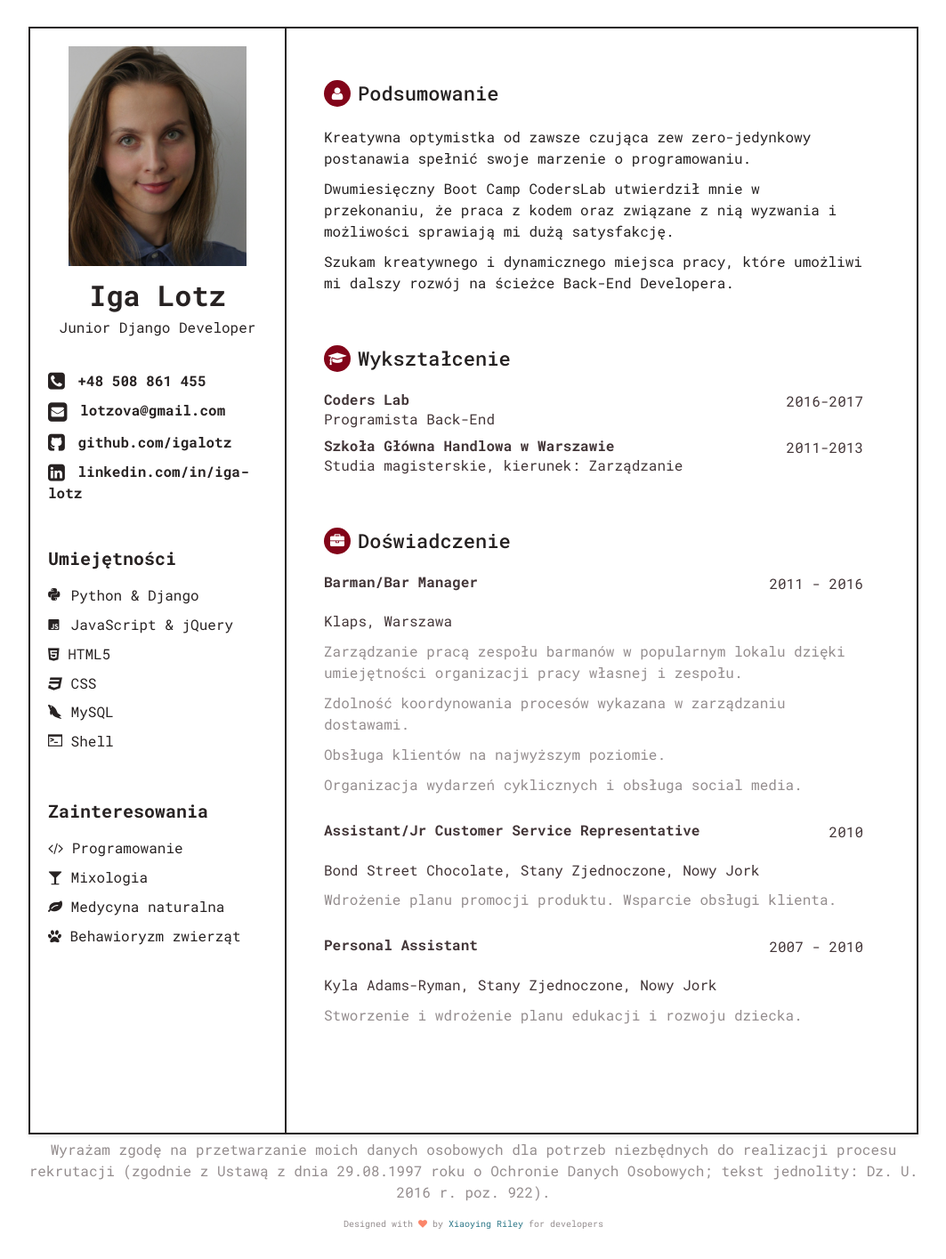
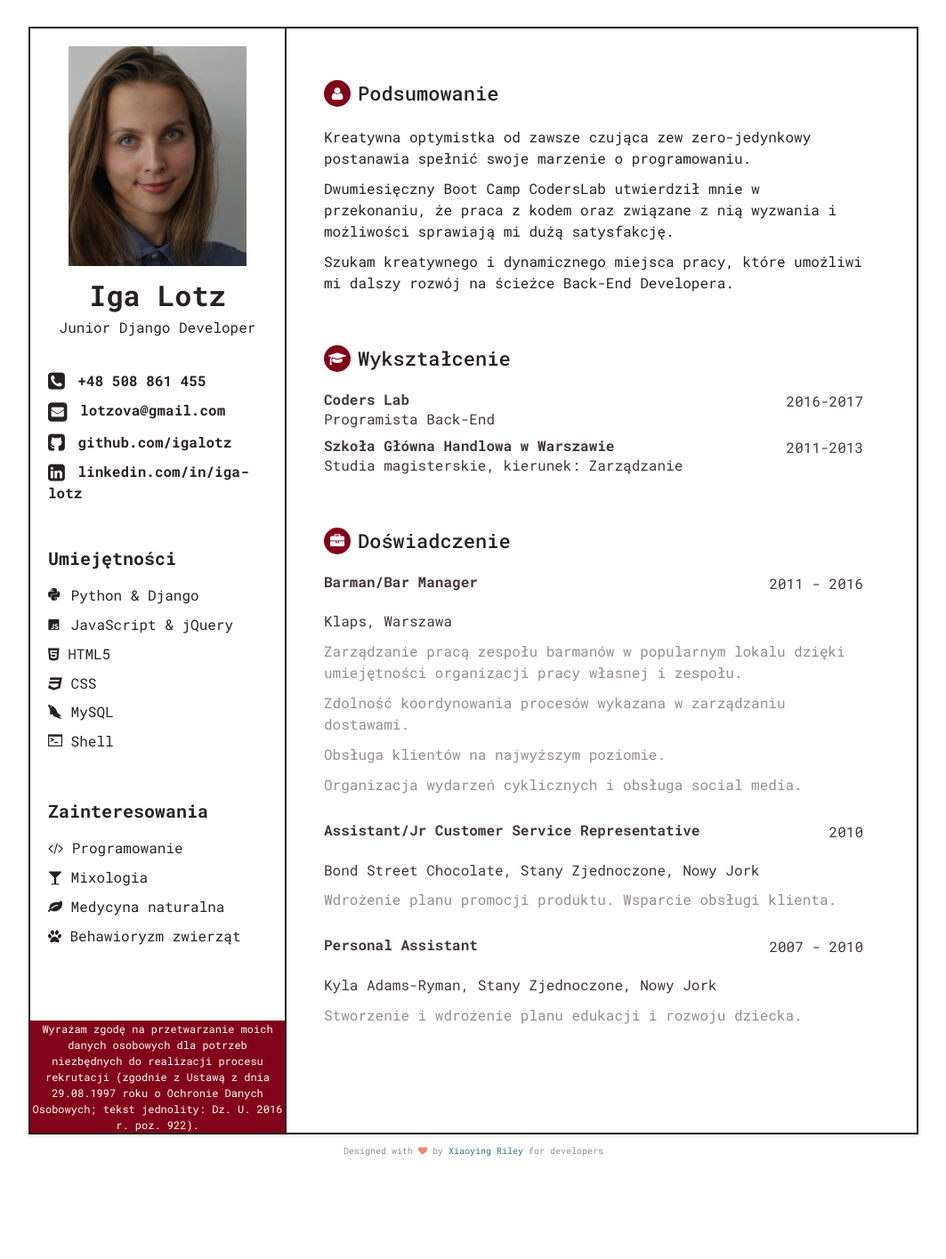
Before and after one commit to igalotz/cv, a Jekyll site: the page built from polish.html, in a window 1280 px wide. Shown: the whole page at 89% size, without its empty margins (108-1171 px from the left). Built offline with Jekyll 4.4.1, drawn with Linux system fonts in a browser that asks for light colours; after the commit the page ends 1333 px from its top, so only the background shows below that.

Commit message:
fixed klauzula, included in sidebar

```diff
--- a/_includes/footer-polish.html
+++ b/_includes/footer-polish.html
@@ -1,6 +1,5 @@
 <footer class="footer">
     <div class="text-center">
-      <p>Wyrażam zgodę na przetwarzanie moich danych osobowych dla potrzeb niezbędnych do realizacji procesu rekrutacji (zgodnie z Ustawą z dnia 29.08.1997 roku o Ochronie Danych Osobowych; tekst jednolity: Dz. U. 2016 r. poz. 922). </p>
             <!--/* This template is released under the Creative Commons Attribution 3.0 License. Please keep the attribution link below when using for your own project. Thank you for your support. :) If you'd like to use the template without the attribution, you can check out other license options via our website: themes.3rdwavemedia.com */-->
             <small class="copyright">Designed with <i class="fa fa-heart"></i> by <a href="http://themes.3rdwavemedia.com" target="_blank" rel="nofollow">Xiaoying Riley</a> for developers</small>
     </div><!--//container-->
--- a/_includes/sidebar-polish.html
+++ b/_includes/sidebar-polish.html
@@ -24,6 +24,7 @@
            {% include education-polish.html %}
            {% include interests-polish.html %}
 
+           <p class="klauzula">Wyrażam zgodę na przetwarzanie moich danych osobowych dla potrzeb niezbędnych do realizacji procesu rekrutacji (zgodnie z Ustawą z dnia 29.08.1997 roku o Ochronie Danych Osobowych; tekst jednolity: Dz. U. 2016 r. poz. 922). </p>
 
 
         </div><!--//sidebar-wrapper-->
--- a/assets/css/styles.css
+++ b/assets/css/styles.css
@@ -412,3 +412,11 @@ used for profile image
   color: #252121;
 
 }
+.klauzula{
+  font-size: 12px;
+  position: absolute;
+  bottom: -10px;
+  text-align: center;
+  background-color: #820419;
+  color: #fff;
+}
```
